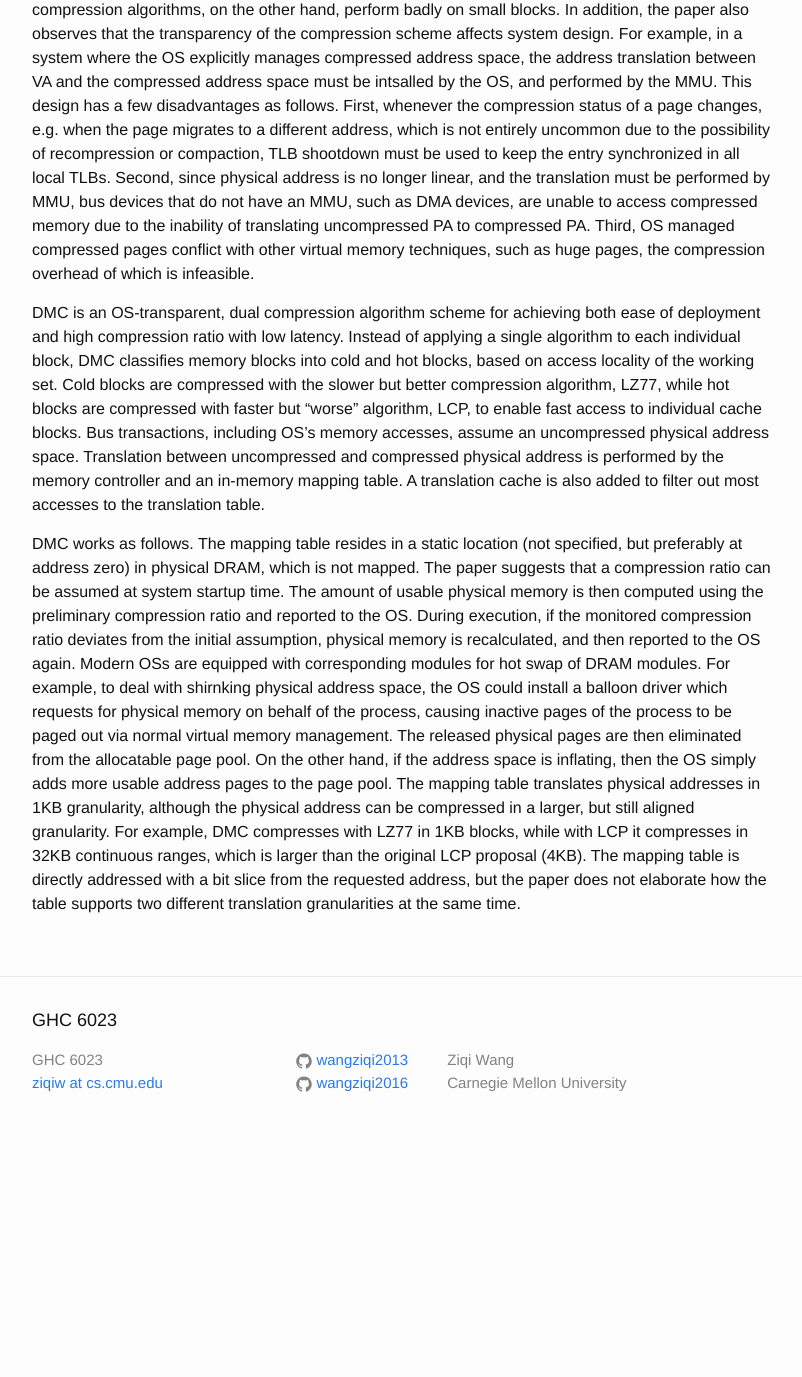
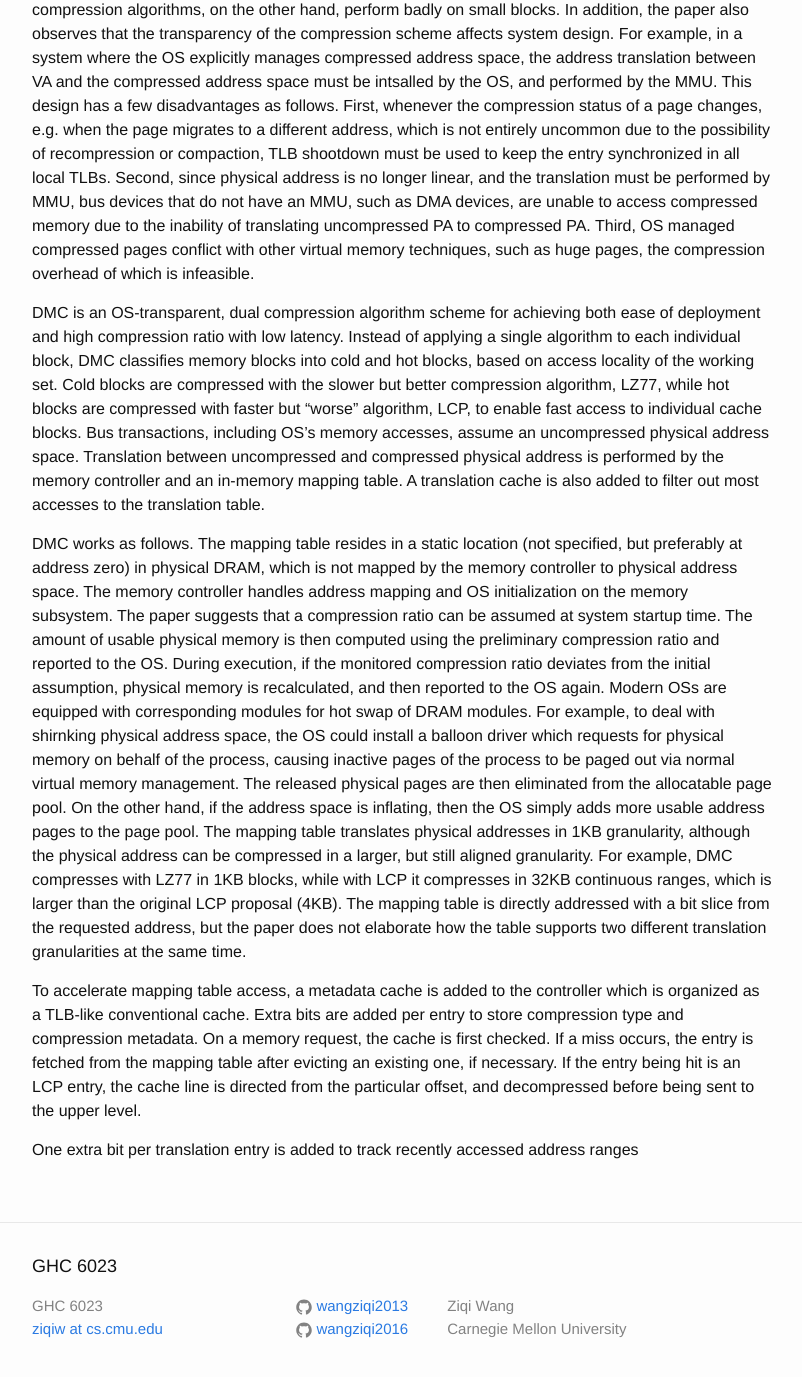
Before and after one commit to wangziqi2013/wangziqi2013.github.io, a Jekyll site: the page built from _posts/2020-07-15-dmc.markdown, in a window 1280 px wide and 1400 px high, scrolled down 1151 px. Shown: the top 1377 px of the window, without its empty margins (238-1040 px from the left). Built offline with Jekyll 4.4.1, drawn with Linux system fonts in a browser that asks for light colours; before the commit the page ends 2305 px from its top, so only the background shows below that.

Commit message:
Adding cache

```diff
--- a/_posts/2020-07-15-dmc.markdown
+++ b/_posts/2020-07-15-dmc.markdown
@@ -59,16 +59,26 @@ Translation between uncompressed and compressed physical address is performed by
 mapping table. A translation cache is also added to filter out most accesses to the translation table.
 
 DMC works as follows. The mapping table resides in a static location (not specified, but preferably at address zero) in
-physical DRAM, which is not mapped. The paper suggests that a compression ratio can be assumed at system startup time.
-The amount of usable physical memory is then computed using the preliminary compression ratio and reported to the OS.
-During execution, if the monitored compression ratio deviates from the initial assumption, physical memory is recalculated,
-and then reported to the OS again. Modern OSs are equipped with corresponding modules for hot swap of DRAM modules.
-For example, to deal with shirnking physical address space, the OS could install a balloon driver which requests for
-physical memory on behalf of the process, causing inactive pages of the process to be paged out via normal virtual memory
-management. The released physical pages are then eliminated from the allocatable page pool.
+physical DRAM, which is not mapped by the memory controller to physical address space. The memory controller handles address
+mapping and OS initialization on the memory subsystem. The paper suggests that a compression ratio can be assumed at system
+startup time. The amount of usable physical memory is then computed using the preliminary compression ratio and reported
+to the OS. During execution, if the monitored compression ratio deviates from the initial assumption, physical memory is
+recalculated, and then reported to the OS again. Modern OSs are equipped with corresponding modules for hot swap of DRAM
+modules. For example, to deal with shirnking physical address space, the OS could install a balloon driver which requests
+for physical memory on behalf of the process, causing inactive pages of the process to be paged out via normal virtual
+memory management. The released physical pages are then eliminated from the allocatable page pool.
 On the other hand, if the address space is inflating, then the OS simply adds more usable address pages to the page pool.
 The mapping table translates physical addresses in 1KB granularity, although the physical address can be compressed in
 a larger, but still aligned granularity. For example, DMC compresses with LZ77 in 1KB blocks, while with LCP it compresses
 in 32KB continuous ranges, which is larger than the original LCP proposal (4KB).
 The mapping table is directly addressed with a bit slice from the requested address, but the paper does not elaborate
 how the table supports two different translation granularities at the same time.
+
+To accelerate mapping table access, a metadata cache is added to the controller which is organized as a TLB-like conventional
+cache. Extra bits are added per entry to store compression type and compression metadata.
+On a memory request, the cache is first checked. If a miss occurs, the entry is fetched from the mapping table
+after evicting an existing one, if necessary.
+If the entry being hit is an LCP entry, the cache line is directed from the particular offset, and decompressed before
+being sent to the upper level.
+
+One extra bit per translation entry is added to track recently accessed address ranges
```
